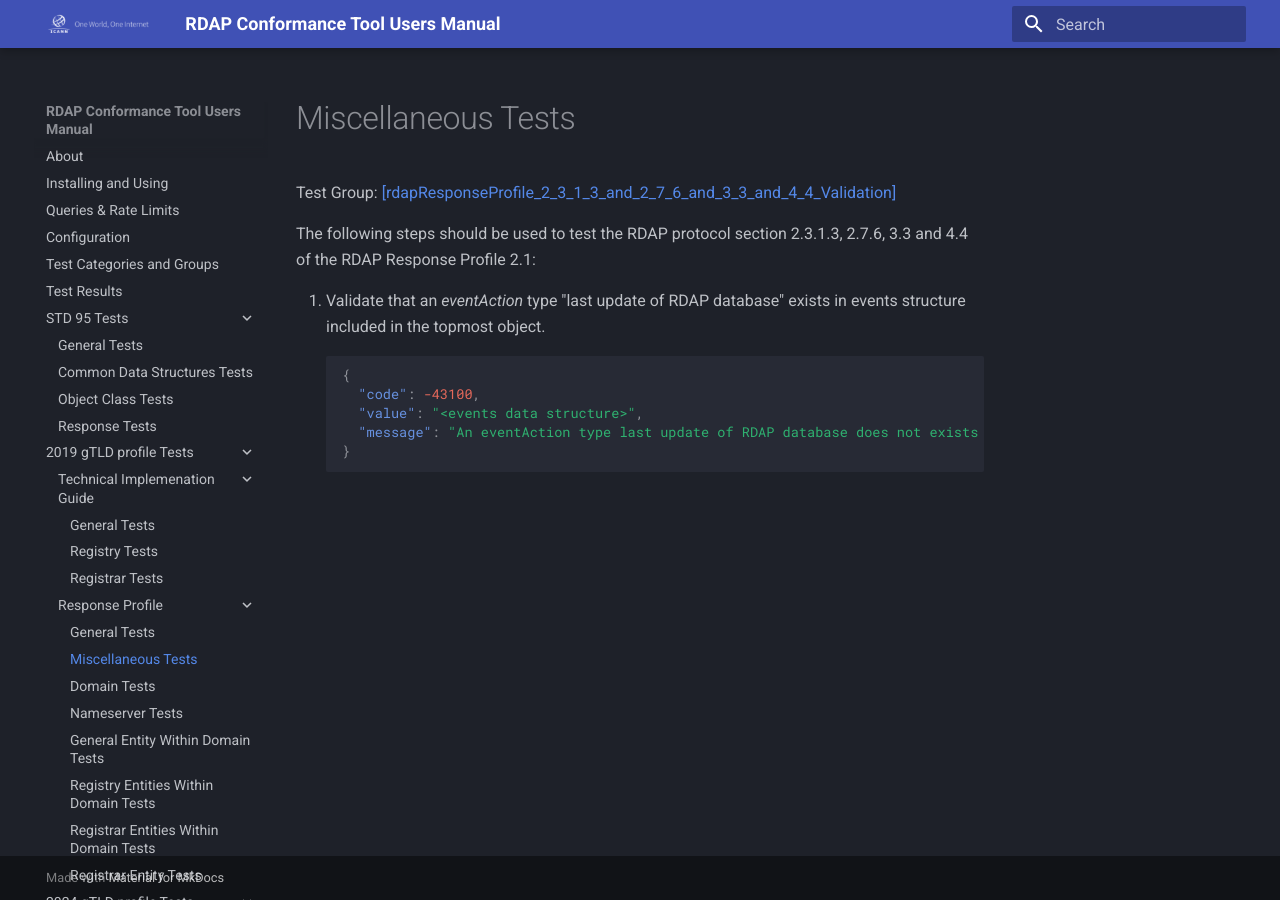
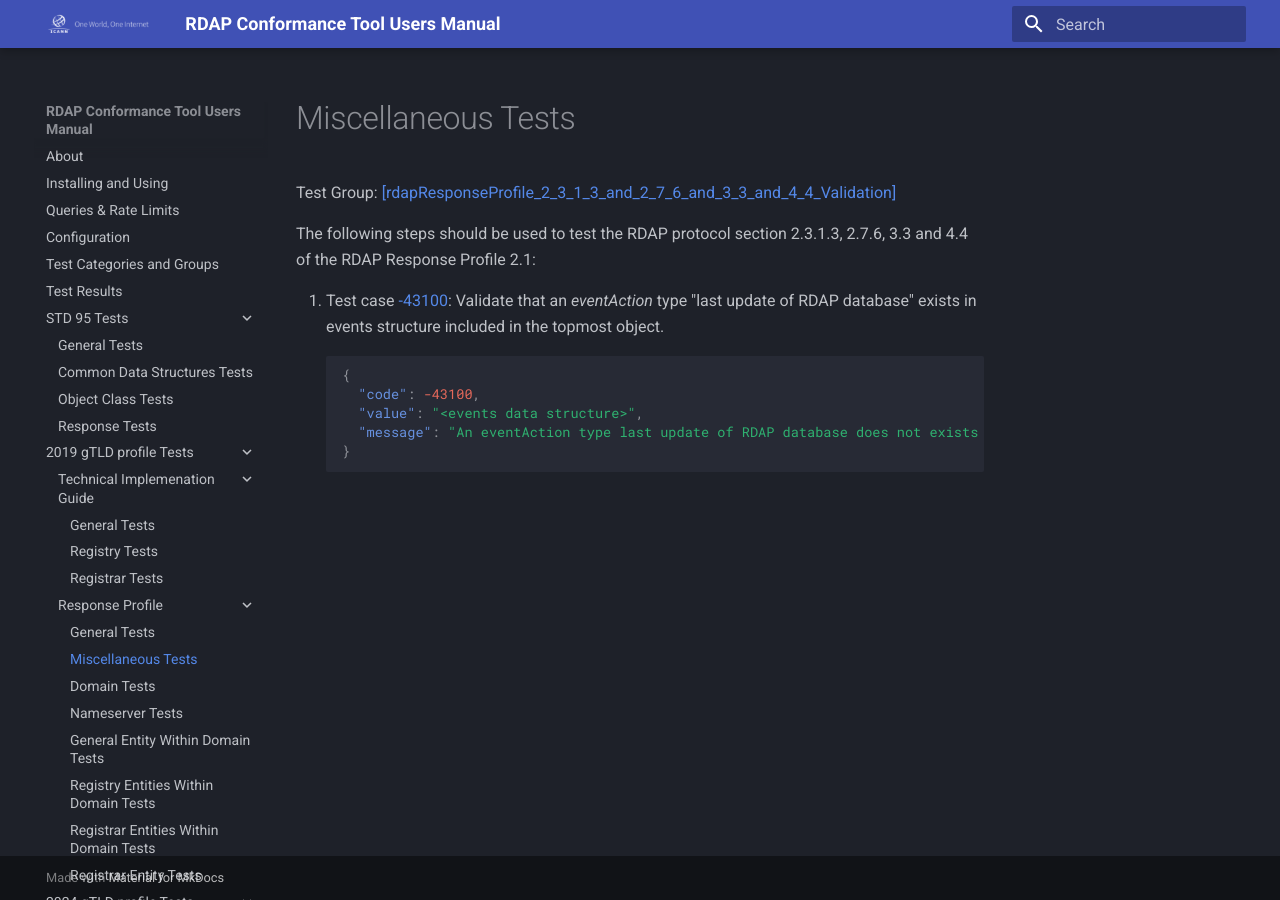
Before and after one commit to icann/rdap-conformance-tool, an MkDocs documentation site: the page built from docs/2019_gtld/response/miscellaneous.md, in a window 1280 px wide. Built offline with MkDocs 1.6.1 and Material for MkDocs 9.7.7, drawn with Linux system fonts in a browser that asks for light colours.

Commit message:
test case links

````diff
--- a/docs/2019_gtld/response/miscellaneous.md
+++ b/docs/2019_gtld/response/miscellaneous.md
@@ -4,7 +4,7 @@
 
 The following steps should be used to test the RDAP protocol section 2.3.1.3, 2.7.6, 3.3 and 4.4 of the RDAP Response Profile 2.1:
 
-1. Validate that an _eventAction_ type "last update of RDAP database" exists in events structure included in the topmost object.
+1. Test case [-43100](#id-testCase-43100){ #id-testCase-43100 }: Validate that an _eventAction_ type "last update of RDAP database" exists in events structure included in the topmost object.
 ``` json
 {
   "code": -43100,
````
